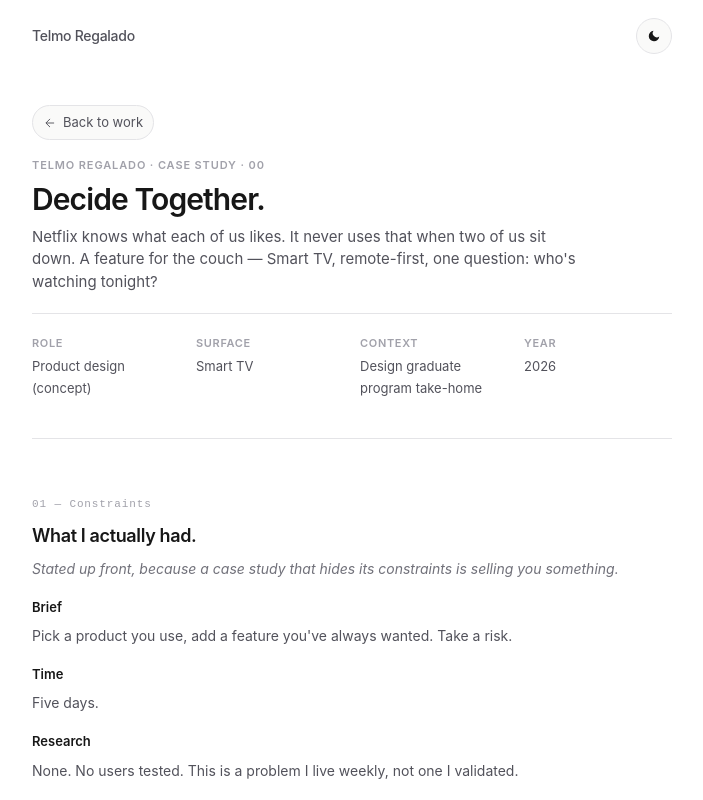
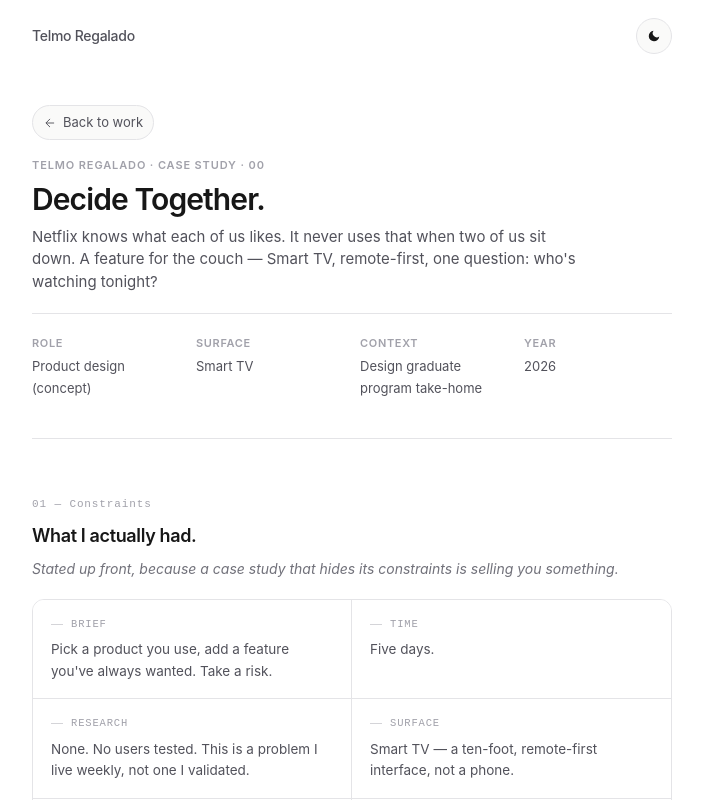
Before and after one commit to Telmo1337/portfolio_telmo, a React (Vite) app: page / in a window 1280 px wide. Both pictures are taken after a click on the button 640 px from the left and 501 px from the top of the page. Shown: the top 800 px of the page, without its empty margins (288-991 px from the left). Built offline with nearby package versions, Linux system fonts and the light colour scheme.

Commit message:
refine: minimalist bento grid for 01 — Constraints
- Replace stacked h3+p list with 2-col bordered grid (flat, no shadow)
- Mono tiny labels with 12px hairline, keeps warm monochrome + typographic contrast
- Single-col on <640px, preserves hierarchy and scanability

```diff
--- a/src/App.jsx
+++ b/src/App.jsx
@@ -183,12 +183,32 @@ function CaseStudy({ onBack }) {
 
       <Section eyebrow="01 — Constraints" title="What I actually had.">
         <p className="case-p italic">Stated up front, because a case study that hides its constraints is selling you something.</p>
-        <h3 className="case-h3">Brief</h3><p className="case-p">Pick a product you use, add a feature you've always wanted. Take a risk.</p>
-        <h3 className="case-h3">Time</h3><p className="case-p">Five days.</p>
-        <h3 className="case-h3">Research</h3><p className="case-p">None. No users tested. This is a problem I live weekly, not one I validated.</p>
-        <h3 className="case-h3">Surface</h3><p className="case-p">Smart TV — a ten-foot, remote-first interface, not a phone.</p>
-        <h3 className="case-h3">Mockups</h3><p className="case-p">Hand-built in HTML, imported to Figma. I build, so I prototyped in the real medium.</p>
-        <h3 className="case-h3">AI</h3><p className="case-p">Used to accelerate. The idea, the decisions and the why are mine — and defensible live.</p>
+        <div className="constraints-grid">
+          <div className="constraint-cell">
+            <p className="constraint-k">Brief</p>
+            <p className="constraint-v">Pick a product you use, add a feature you've always wanted. Take a risk.</p>
+          </div>
+          <div className="constraint-cell">
+            <p className="constraint-k">Time</p>
+            <p className="constraint-v">Five days.</p>
+          </div>
+          <div className="constraint-cell">
+            <p className="constraint-k">Research</p>
+            <p className="constraint-v">None. No users tested. This is a problem I live weekly, not one I validated.</p>
+          </div>
+          <div className="constraint-cell">
+            <p className="constraint-k">Surface</p>
+            <p className="constraint-v">Smart TV — a ten-foot, remote-first interface, not a phone.</p>
+          </div>
+          <div className="constraint-cell">
+            <p className="constraint-k">Mockups</p>
+            <p className="constraint-v">Hand-built in HTML, imported to Figma. I build, so I prototyped in the real medium.</p>
+          </div>
+          <div className="constraint-cell">
+            <p className="constraint-k">AI</p>
+            <p className="constraint-v">Used to accelerate. The idea, the decisions and the why are mine — and defensible live.</p>
+          </div>
+        </div>
       </Section>
 
       <Section eyebrow="02 — The problem" title="The couch problem.">
--- a/src/index.css
+++ b/src/index.css
@@ -453,6 +453,50 @@ button { font: inherit; }
 .case-p strong { color: var(--fg); font-weight: 600; }
 .italic { font-style: italic; color: var(--fg-subtle); }
 
+/* constraints — minimalist bento */
+.constraints-grid {
+  display: grid;
+  grid-template-columns: repeat(2, 1fr);
+  border: 1px solid var(--border);
+  border-radius: 12px;
+  overflow: hidden;
+  background: var(--card);
+  margin-top: 18px;
+}
+.constraint-cell {
+  padding: 16px 18px;
+  border-right: 1px solid var(--border);
+  border-bottom: 1px solid var(--border);
+  background: var(--card);
+}
+.constraint-cell:nth-child(2n) { border-right: none; }
+.constraint-cell:nth-last-child(-n+2) { border-bottom: none; }
+.constraint-k {
+  font-family: 'JetBrains Mono', monospace;
+  font-size: 10.5px;
+  font-weight: 400;
+  letter-spacing: 0.08em;
+  text-transform: uppercase;
+  color: var(--fg-faint);
+  margin: 0 0 6px;
+  display: flex;
+  align-items: center;
+  gap: 8px;
+}
+.constraint-k::before {
+  content: '';
+  width: 12px;
+  height: 1px;
+  background: var(--border-strong);
+  flex-shrink: 0;
+}
+.constraint-v {
+  font-size: 13.5px;
+  line-height: 1.6;
+  color: var(--fg-muted);
+  margin: 0;
+}
+
 /* figures */
 .fig {
   margin: 18px 0 8px;
@@ -538,6 +582,10 @@ button { font: inherit; }
   .footer-inner { padding: 0 16px; }
   .case-wrap { padding-bottom: 40px; }
   .fig { border-radius: 12px; }
+  .constraints-grid { grid-template-columns: 1fr; }
+  .constraint-cell { border-right: none; }
+  .constraint-cell:nth-last-child(-n+2) { border-bottom: 1px solid var(--border); }
+  .constraint-cell:last-child { border-bottom: none; }
 }
 @media (max-width: 480px) {
   .case-meta-grid { grid-template-columns: 1fr; gap: 12px; }
```
